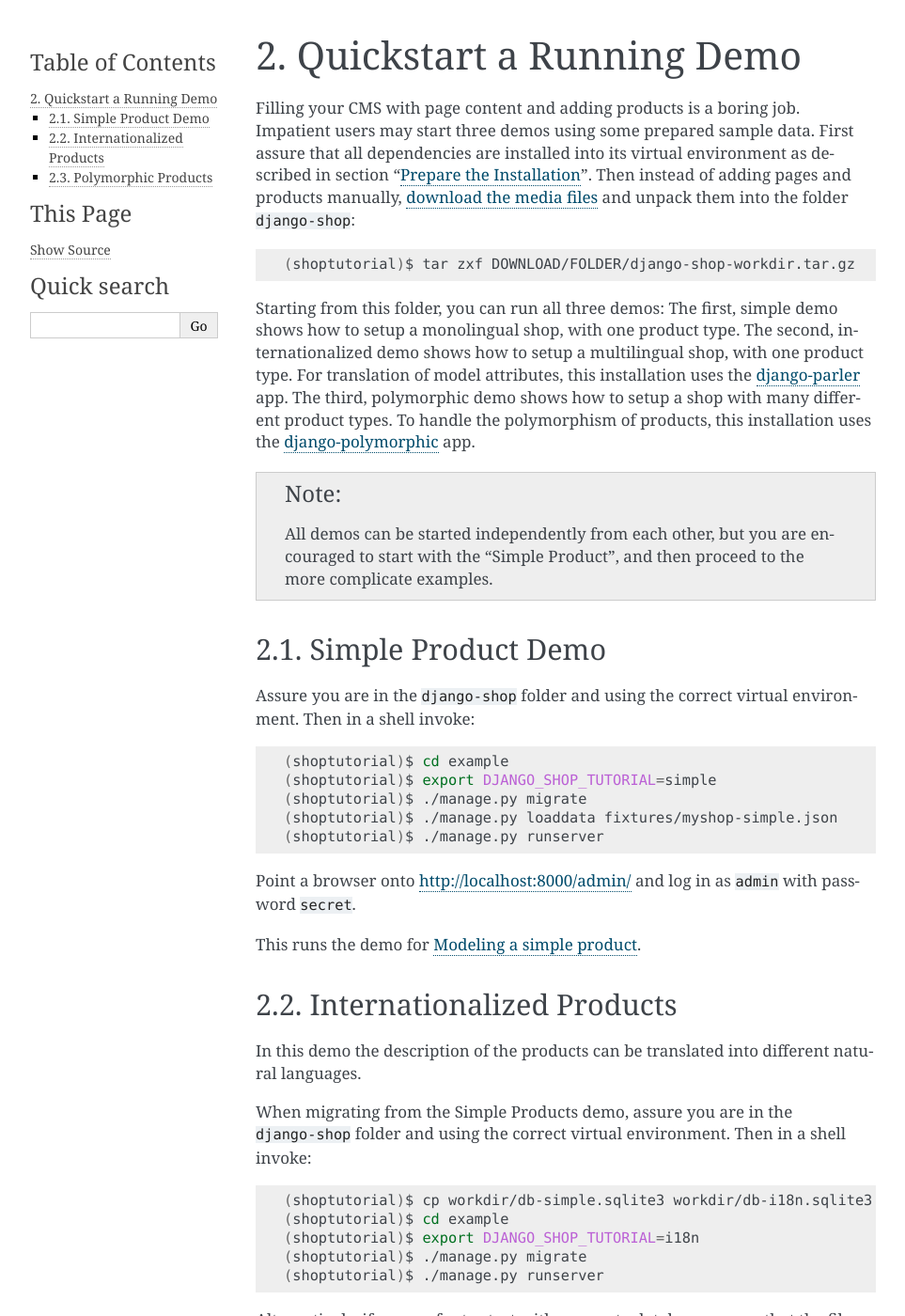
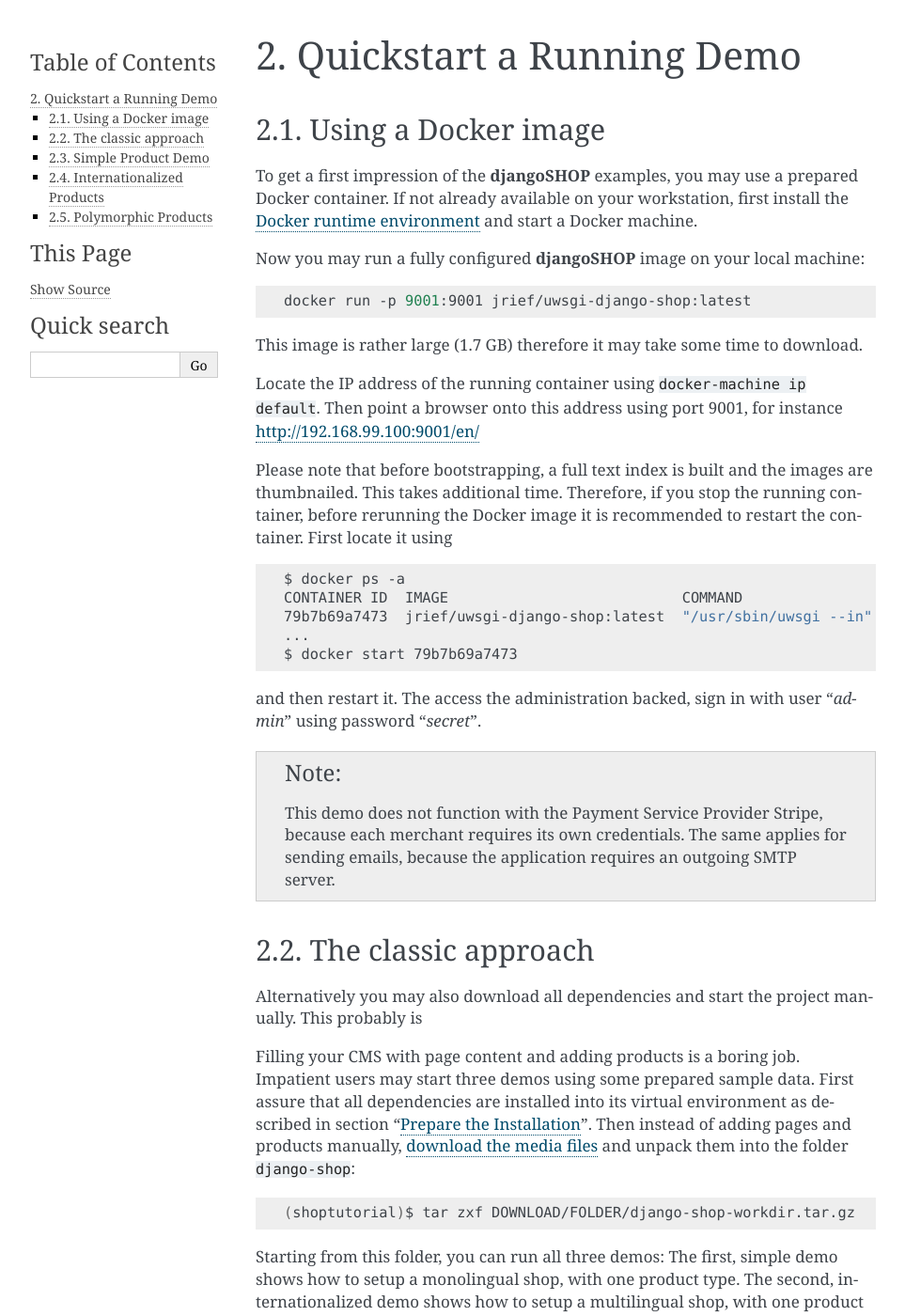
Before and after one commit to joker-softdev/django_shop, a Sphinx documentation site: the page built from docs/tutorial/quickstart.rst, in a window 1280 px wide and 1400 px high. Shown: the whole window at 94% size, without its empty margins (148-1111 px from the left). Built offline with Sphinx 7.4.7, drawn with Linux system fonts in a browser that asks for light colours.

Commit message:
added description for Docker

```diff
--- a/docs/tutorial/quickstart.rst
+++ b/docs/tutorial/quickstart.rst
@@ -3,6 +3,50 @@
 =========================
 Quickstart a Running Demo
 =========================
+
+Using a Docker image
+====================
+
+To get a first impression of the **djangoSHOP** examples, you may use a prepared Docker container.
+If not already available on your workstation, first install the `Docker runtime environment`_ and
+start a Docker machine.
+
+Now you may run a fully configured **djangoSHOP** image on your local machine:
+
+.. code-block:: bash
+
+	docker run -p 9001:9001 jrief/uwsgi-django-shop:latest
+
+This image is rather large (1.7 GB) therefore it may take some time to download.
+
+Locate the IP address of the running container using ``docker-machine ip default``. Then point
+a browser onto this address using port 9001, for instance http://192.168.99.100:9001/en/
+
+Please note that before bootstrapping, a full text index is built and the images are thumbnailed.
+This takes additional time. Therefore, if you stop the running container, before rerunning the
+Docker image it is recommended to restart the container. First locate it using
+
+.. code-block:: bash
+
+	$ docker ps -a
+	CONTAINER ID  IMAGE                           COMMAND                 CREATED
+	79b7b69a7473  jrief/uwsgi-django-shop:latest  "/usr/sbin/uwsgi --in"  11 minutes ago
+	...
+	$ docker start 79b7b69a7473
+
+and then restart it. The access the administration backed, sign in with user "*admin*" using
+password "*secret*".
+
+.. note:: This demo does not function with the Payment Service Provider Stripe, because each
+	merchant requires its own credentials. The same applies for sending emails, because
+	the application requires an outgoing SMTP server.
+
+
+The classic approach
+====================
+
+Alternatively you may also download all dependencies and start the project manually. This probably
+is
 
 Filling your CMS with page content and adding products is a boring job. Impatient users may start
 three demos using some prepared sample data. First assure that all dependencies are installed
@@ -101,3 +145,6 @@
 	(shoptutorial)$ ./manage.py runserver
 
 This runs a demo for :ref:`tutorial/polymorphic-product`.
+
+
+.. _Docker runtime environment: https://docs.docker.com/windows/
```
